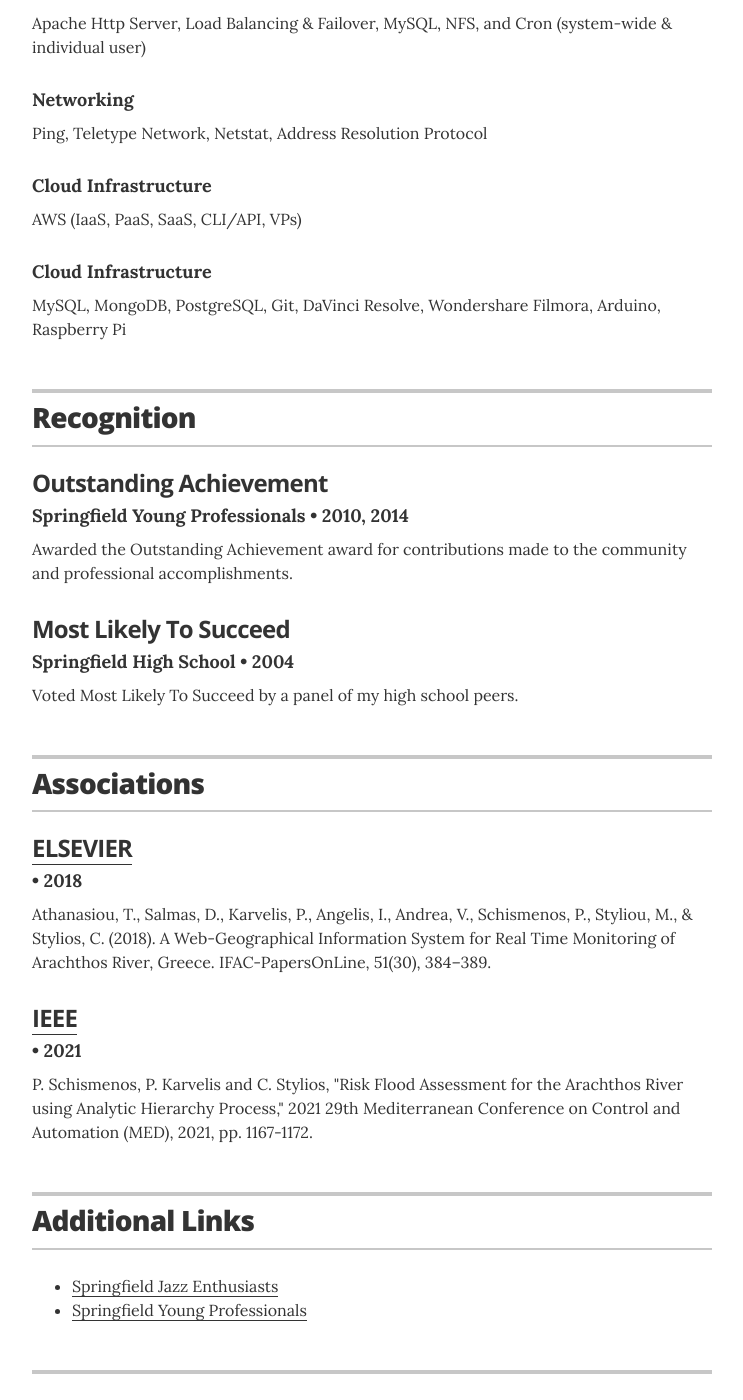
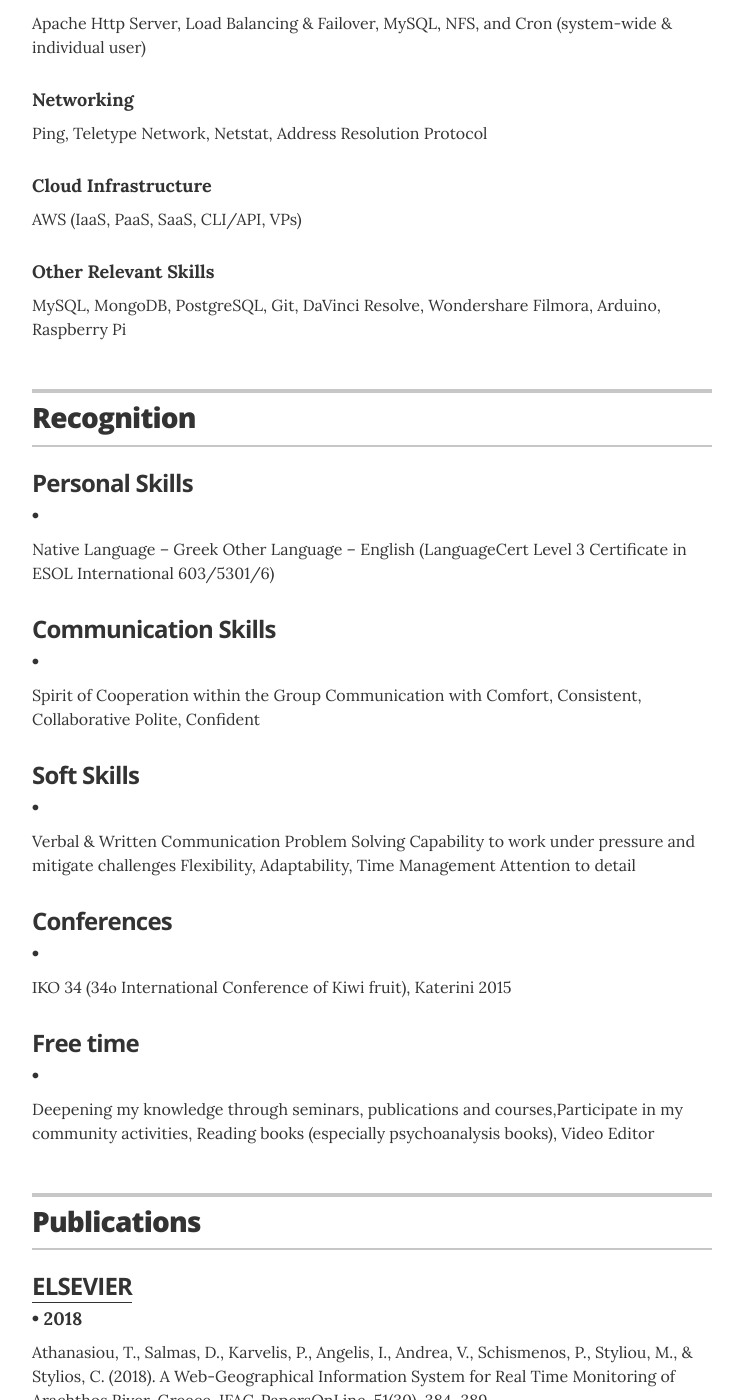
Before and after one commit to sirparis/sirparis.github.io, a Jekyll site: the page built from index.html, in a window 1280 px wide and 1400 px high, scrolled down 3130 px. Shown: the whole window, without its empty margins (268-1011 px from the left). Built offline with Jekyll 4.4.1, drawn with Linux system fonts in a browser that asks for light colours.

Commit message:
PUBLICATIONS

```diff
--- a/_data/interests.yml
+++ b/_data/interests.yml
@@ -1,4 +1,4 @@
 # Interests
-- description: Human rights and world affairs
-- description: Music (baritone saxiphonist)
+- description: Renewable Energy
+- description: Artificial Intelligence
 - description: Linguistics
--- a/_data/recognitions.yml
+++ b/_data/recognitions.yml
@@ -1,10 +1,20 @@
 # Recognitions
-- award: Outstanding Achievement
-  organization: Springfield Young Professionals
-  year: 2010, 2014
-  summary: Awarded the Outstanding Achievement award for contributions made to the community and professional accomplishments.
+- award: Personal Skills
+  summary: Native Language – Greek
+   Other Language – English (LanguageCert Level 3 Certificate in ESOL International 603/5301/6)
 
-- award: Most Likely To Succeed
-  organization: Springfield High School
-  year: 2004
-  summary: Voted Most Likely To Succeed by a panel of my high school peers.
+- award: Communication Skills
+  summary: Spirit of Cooperation within the Group
+    Communication with Comfort, Consistent, Collaborative Polite, Confident
+
+- award: Soft Skills
+  summary: Verbal & Written Communication
+    Problem Solving
+    Capability to work under pressure and mitigate challenges
+    Flexibility, Adaptability, Time Management Attention to detail
+
+- award: Conferences
+  summary: ΙΚΟ 34 (34ο International Conference of Kiwi fruit), Katerini 2015
+
+- award: Free time
+  summary: Deepening my knowledge through seminars, publications and courses,Participate in my community activities, Reading books (especially psychoanalysis books), Video Editor
--- a/_data/skills.yml
+++ b/_data/skills.yml
@@ -20,5 +20,5 @@
   description: AWS (IaaS, PaaS, SaaS, CLI/API, VPs)
 
 # Other Relevant Skills
-- skill: Cloud Infrastructure
+- skill: Other Relevant Skills
   description: MySQL, MongoDB, PostgreSQL, Git, DaVinci Resolve, Wondershare Filmora, Arduino, Raspberry Pi
--- a/_layouts/resume.html
+++ b/_layouts/resume.html
@@ -160,7 +160,7 @@
       <section class="content-section">
 
         <header class="section-header">
-          <h2>Associations</h2>
+          <h2>Publications</h2>
         </header>
 
         {% for association in site.data.associations %}
```
